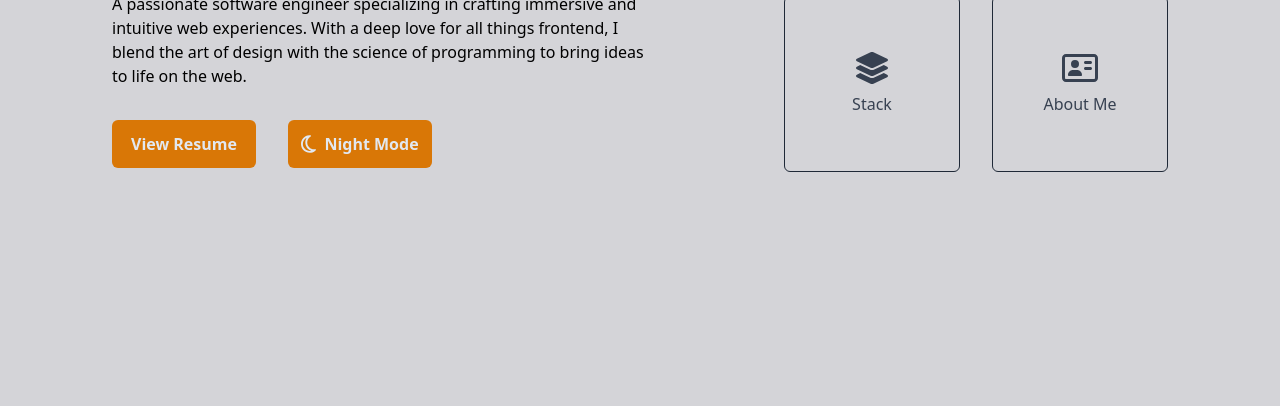
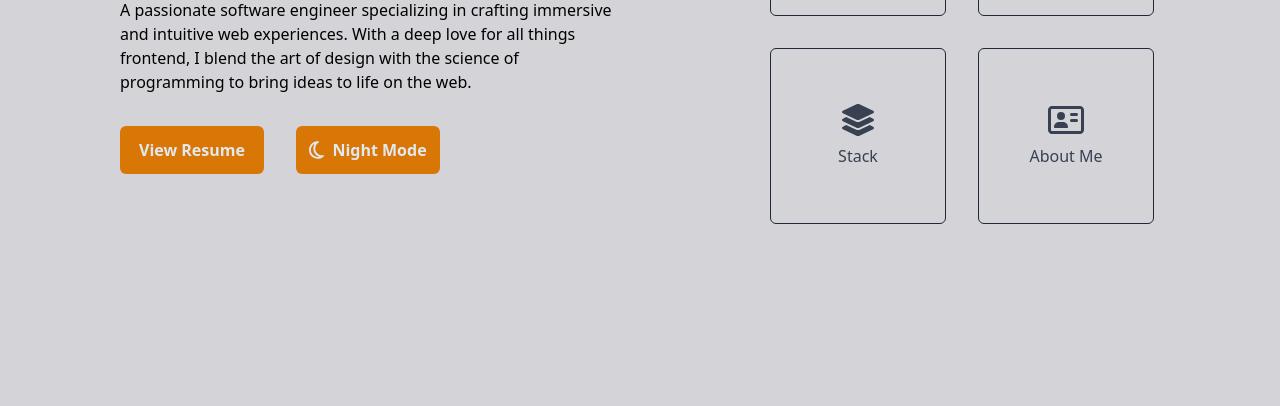
Before and after one commit to swalihkolakkadan/swalih-kolakkadan, a Gatsby site: page / in a window 1280 px wide. Shown: the part 324-730 px from the top of the page. Built offline with nearby package versions, Linux system fonts and the light colour scheme; Gatsby itself is replaced by a stand-in of ours.

Commit message:
Layout changes

```diff
--- a/src/components/Home.tsx
+++ b/src/components/Home.tsx
@@ -2,7 +2,6 @@ import React, { useState, useEffect } from "react";
 import { profile } from "../utils/constants";
 import { FontAwesomeIcon } from "@fortawesome/react-fontawesome";
 import { faSun, faMoon } from "@fortawesome/free-regular-svg-icons";
-import Menu from "./Menu";
 
 const Home = () => {
   const [theme, setTheme] = useState("light");
@@ -33,8 +32,8 @@ const Home = () => {
     }
   };
   return (
-    <div className="flex flex-col md:flex-row flex-grow place-content-evenly">
-      <div className="px-4 max-w-xl mt-4 md:mt-52">
+    <div className="col-span-1 px-4 flex flex-grow flex-col justify-center items-center">
+      <div className="md:ml-24 px-2">
         <div className="font-semibold text-amber-700 dark:text-amber-100 pt-6 transition duration-700">
           Hello <span className="inline-block scale-x-[-1]"> 👋</span>
         </div>
@@ -62,7 +61,6 @@ const Home = () => {
           </button>
         </div>
       </div>
-      <Menu />
     </div>
   );
 };
--- a/src/components/Layout.tsx
+++ b/src/components/Layout.tsx
@@ -1,12 +1,17 @@
-import React from "react";
+import React, { useEffect, useState } from "react";
 import Footer from "./Footer";
-import { profile } from "../utils/constants";
+import Home from "./Home";
 
-const Layout = ({ children }: any) => (
-  <div className="bg-zinc-300 dark:bg-zinc-800 text-fcolor-light dark:text-gray-200 flex flex-col min-h-screen transition duration-700">
-    <main className="flex-grow">{children}</main>
-    <Footer />
-  </div>
-);
+const Layout = ({ children }: any) => {
+  return (
+    <div className="bg-zinc-300 dark:bg-zinc-800 text-fcolor-light dark:text-gray-200 flex flex-col min-h-screen transition duration-700">
+      <main className="grid grid-cols-1 md:grid-cols-2 gap-2 flex-grow">
+        <Home />
+        {children}
+      </main>
+      <Footer />
+    </div>
+  );
+};
 
 export default Layout;
--- a/src/components/Menu.tsx
+++ b/src/components/Menu.tsx
@@ -6,8 +6,8 @@ import { navigate } from "gatsby";
 
 const Menu = () => {
   return (
-    <div className="px-4">
-      <div className="mt-8 md:mt-28 text-gray-700 dark:text-gray-300 flex flex-wrap gap-8 max-w-96">
+    <div className="col-span-1 px-4 flex flex-grow flex-col justify-center items-center">
+      <div className="text-gray-700 dark:text-gray-300 flex flex-wrap gap-8 max-w-96">
         <button className="menu-button" onClick={() => navigate("projects")}>
           <FontAwesomeIcon icon={faFolder} size="2x" />
           <div>Projects</div>
--- a/src/pages/index.tsx
+++ b/src/pages/index.tsx
@@ -1,12 +1,12 @@
 import * as React from "react";
 import { type HeadFC, type PageProps } from "gatsby";
 import Layout from "../components/Layout";
-import Home from "../components/Home";
+import Menu from "../components/Menu";
 
 const IndexPage: React.FC<PageProps> = () => {
   return (
     <Layout>
-      <Home />
+      <Menu />
     </Layout>
   );
 };
--- a/src/pages/projects.tsx
+++ b/src/pages/projects.tsx
@@ -4,7 +4,7 @@ import Layout from "../components/Layout";
 const Projects = () => {
   return (
     <Layout>
-      <div>
+      <div className="col-span-1">
         <div> Projects</div>
       </div>
     </Layout>
```
